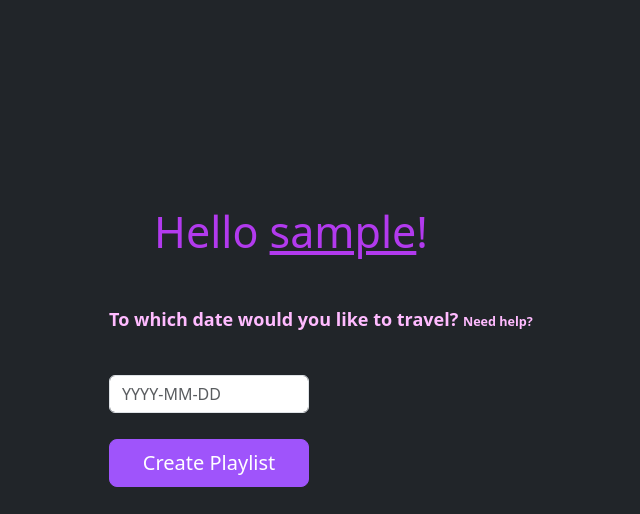
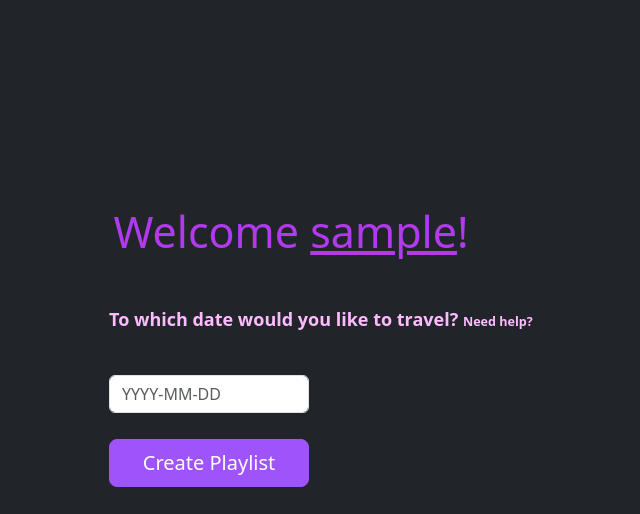
Before and after one commit to SandraHeinzova/MusicTimeMachine, a Python web app: template templates/logged.html in a window 1280 px wide. Shown: the top 514 px of the page, without its empty margins (353-993 px from the left). Run offline with Jinja, Linux system fonts and the light colour scheme; the template is opened without the code that fills it: most values are stand-ins (such as "Sample title", 1, 10 or a date in 2020).

Commit message:
modified welcome text and modal text

```diff
--- a/templates/logged.html
+++ b/templates/logged.html
@@ -6,7 +6,7 @@
     <div class="adjustment-box"></div>
 </div>
 <div class="row justify-content-center flex-container mt-5">
-    <h1 class="text-center text-user-name pb-3 ms-2">Hello <span class="user-name">{{ user_name }}</span>!</h1>
+    <h1 class="text-center text-user-name pb-3 ms-2">Welcome <span class="user-name">{{ user_name }}</span>!</h1>
 </div>
 <div style="display: flex; justify-content: center; align-items: center; flex-direction: column;">
     <form id="playlistForm" class="form-container ps-5 ms-5" action="/creating" method="POST"
@@ -25,7 +25,7 @@
                         <h5 class="modal-title" id="ModalLabel">Help</h5>
                     </div>
                     <div class="modal-body">
-                        Possible date range from 04.08.1958 to yesterday.
+                        Possible date range from 04.08.1958 to yesterday.<br>
                         Today's playlist is not ready yet.
                     </div>
                     <div class="modal-footer">
```
